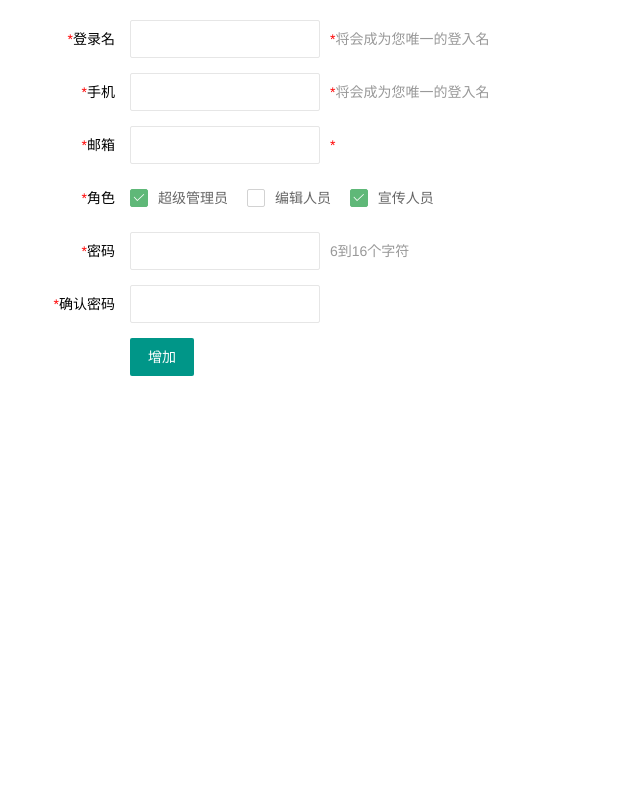
After one commit to dengsuchuan/HY, a PHP site: page /DbName/application/index/view/blueprint/add-drawing-externa.html in a window 1280 px wide. The commit adds this page. Shown: the whole page, without its empty margins (0-640 px from the left). Run offline with PHP 8.4, Linux system fonts and the light colour scheme; some libraries are stand-ins or nearby versions.

```diff
--- /dev/null
+++ b/application/index/view/blueprint/add-drawing-externa.html
@@ -0,0 +1,145 @@
+<!DOCTYPE html>
+<html>
+
+  <head>
+    <meta charset="UTF-8">
+    <title>欢迎页面-X-admin2.0</title>
+    <meta name="renderer" content="webkit">
+    <meta http-equiv="X-UA-Compatible" content="IE=edge,chrome=1">
+    <meta name="viewport" content="width=device-width,user-scalable=yes, minimum-scale=0.4, initial-scale=0.8,target-densitydpi=low-dpi" />
+    <link rel="shortcut icon" href="/favicon.ico" type="image/x-icon" />
+    <link rel="stylesheet" href="./css/font.css">
+    <link rel="stylesheet" href="./css/xadmin.css">
+    <script type="text/javascript" src="https://cdn.bootcss.com/jquery/3.2.1/jquery.min.js"></script>
+    <script type="text/javascript" src="./lib/layui/layui.js" charset="utf-8"></script>
+    <script type="text/javascript" src="./js/xadmin.js"></script>
+    <!-- 让IE8/9支持媒体查询，从而兼容栅格 -->
+    <!--[if lt IE 9]>
+      <script src="https://cdn.staticfile.org/html5shiv/r29/html5.min.js"></script>
+      <script src="https://cdn.staticfile.org/respond.js/1.4.2/respond.min.js"></script>
+    <![endif]-->
+  </head>
+
+  <body>
+    <div class="x-body">
+        <form class="layui-form">
+          <div class="layui-form-item">
+              <label for="username" class="layui-form-label">
+                  <span class="x-red">*</span>登录名
+              </label>
+              <div class="layui-input-inline">
+                  <input type="text" id="username" name="username" required="" lay-verify="required"
+                  autocomplete="off" class="layui-input">
+              </div>
+              <div class="layui-form-mid layui-word-aux">
+                  <span class="x-red">*</span>将会成为您唯一的登入名
+              </div>
+          </div>
+          <div class="layui-form-item">
+              <label for="phone" class="layui-form-label">
+                  <span class="x-red">*</span>手机
+              </label>
+              <div class="layui-input-inline">
+                  <input type="text" id="phone" name="phone" required="" lay-verify="phone"
+                  autocomplete="off" class="layui-input">
+              </div>
+              <div class="layui-form-mid layui-word-aux">
+                  <span class="x-red">*</span>将会成为您唯一的登入名
+              </div>
+          </div>
+          <div class="layui-form-item">
+              <label for="L_email" class="layui-form-label">
+                  <span class="x-red">*</span>邮箱
+              </label>
+              <div class="layui-input-inline">
+                  <input type="text" id="L_email" name="email" required="" lay-verify="email"
+                  autocomplete="off" class="layui-input">
+              </div>
+              <div class="layui-form-mid layui-word-aux">
+                  <span class="x-red">*</span>
+              </div>
+          </div>
+          <div class="layui-form-item">
+              <label class="layui-form-label"><span class="x-red">*</span>角色</label>
+              <div class="layui-input-block">
+                <input type="checkbox" name="like1[write]" lay-skin="primary" title="超级管理员" checked="">
+                <input type="checkbox" name="like1[read]" lay-skin="primary" title="编辑人员">
+                <input type="checkbox" name="like1[write]" lay-skin="primary" title="宣传人员" checked="">
+              </div>
+          </div>
+          <div class="layui-form-item">
+              <label for="L_pass" class="layui-form-label">
+                  <span class="x-red">*</span>密码
+              </label>
+              <div class="layui-input-inline">
+                  <input type="password" id="L_pass" name="pass" required="" lay-verify="pass"
+                  autocomplete="off" class="layui-input">
+              </div>
+              <div class="layui-form-mid layui-word-aux">
+                  6到16个字符
+              </div>
+          </div>
+          <div class="layui-form-item">
+              <label for="L_repass" class="layui-form-label">
+                  <span class="x-red">*</span>确认密码
+              </label>
+              <div class="layui-input-inline">
+                  <input type="password" id="L_repass" name="repass" required="" lay-verify="repass"
+                  autocomplete="off" class="layui-input">
+              </div>
+          </div>
+          <div class="layui-form-item">
+              <label for="L_repass" class="layui-form-label">
+              </label>
+              <button  class="layui-btn" lay-filter="add" lay-submit="">
+                  增加
+              </button>
+          </div>
+      </form>
+    </div>
+    <script>
+        layui.use(['form','layer'], function(){
+            $ = layui.jquery;
+          var form = layui.form
+          ,layer = layui.layer;
+
+          //自定义验证规则
+          form.verify({
+            nikename: function(value){
+              if(value.length < 5){
+                return '昵称至少得5个字符啊';
+              }
+            }
+            ,pass: [/(.+){6,12}$/, '密码必须6到12位']
+            ,repass: function(value){
+                if($('#L_pass').val()!=$('#L_repass').val()){
+                    return '两次密码不一致';
+                }
+            }
+          });
+
+          //监听提交
+          form.on('submit(add)', function(data){
+            console.log(data);
+            //发异步，把数据提交给php
+            layer.alert("增加成功", {icon: 6},function () {
+                // 获得frame索引
+                var index = parent.layer.getFrameIndex(window.name);
+                //关闭当前frame
+                parent.layer.close(index);
+            });
+            return false;
+          });
+
+
+        });
+    </script>
+    <script>var _hmt = _hmt || []; (function() {
+        var hm = document.createElement("script");
+        hm.src = "https://hm.baidu.com/hm.js?b393d153aeb26b46e9431fabaf0f6190";
+        var s = document.getElementsByTagName("script")[0];
+        s.parentNode.insertBefore(hm, s);
+      })();</script>
+  </body>
+
+</html>
```
Also changed, not shown: application/index/controller/Blueprint.php (+8 -0 lines), application/index/model/BlueprintOutside.php (added, +15 -0 lines), application/index/view/blueprint/blueprint-infos.html (+0 -7 lines), application/index/view/blueprint/blueprint-outside.html (+11 -5 lines), runtime/temp/b7d8bec7f62b9da525ea1e8d40418eff.php (+12 -6 lines).
